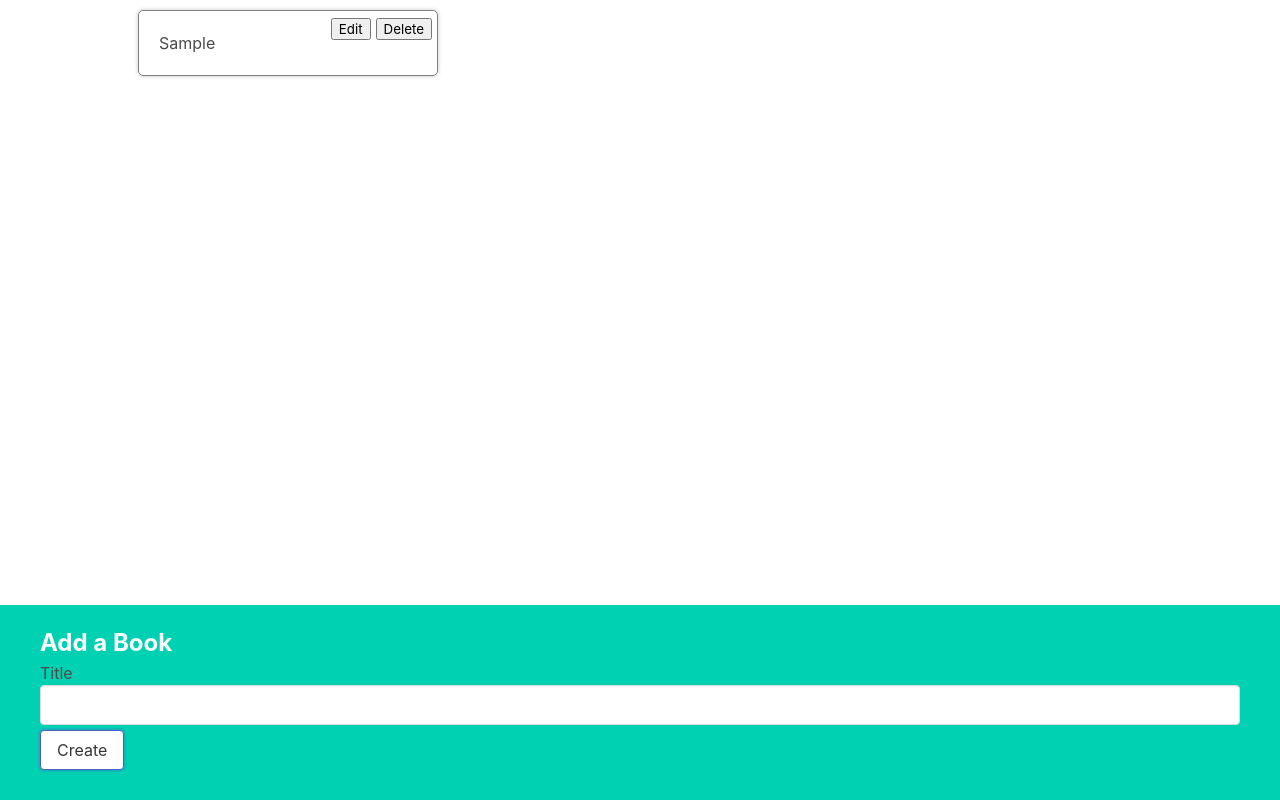
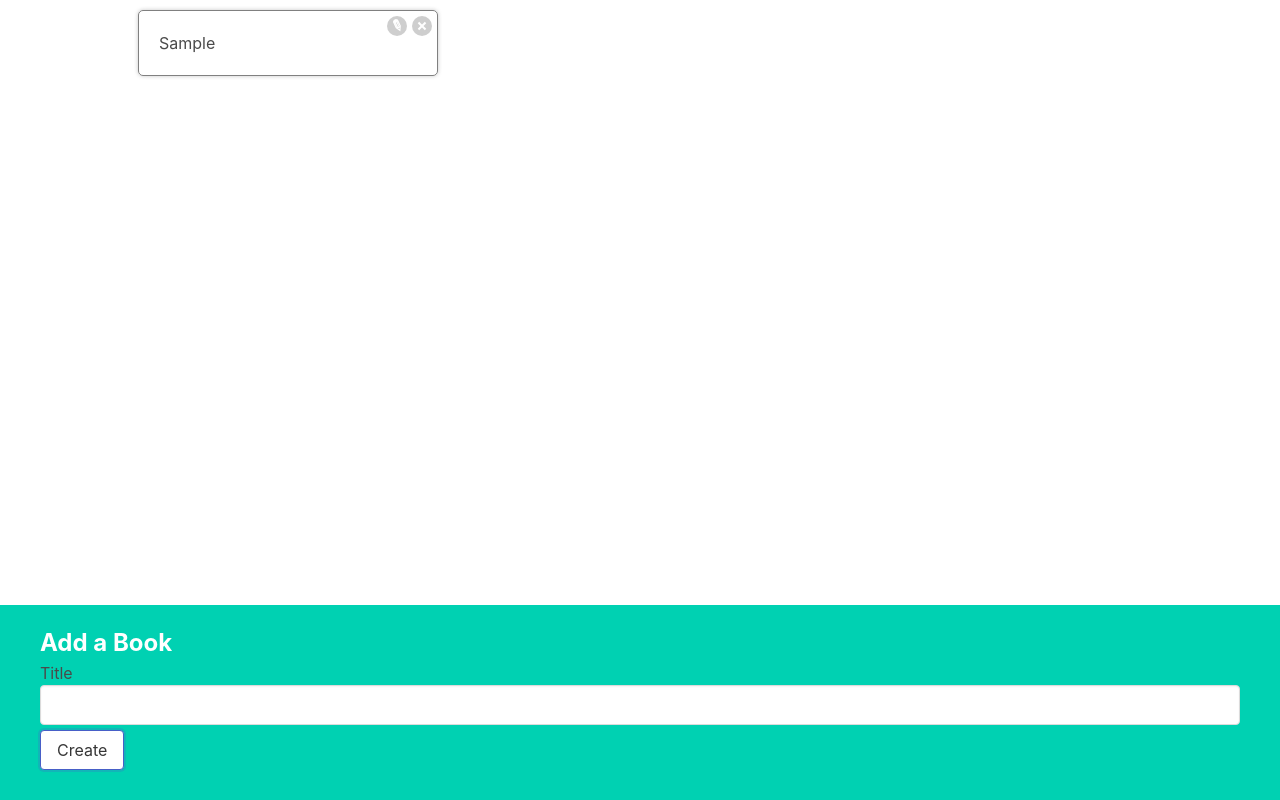
Before and after one commit to Dmitry1007/books-with-persistence-using-Context, a React (Create React App) app: page / in a window 1280 px wide. Both pictures are taken after typing "Sample" into the empty fields and a click on the button "Create". Built offline with nearby package versions, Linux system fonts and the light colour scheme.

Commit message:
Turn edit/delete buttons to icons

```diff
--- a/src/components/BookCreate.js
+++ b/src/components/BookCreate.js
@@ -8,7 +8,7 @@ function BookCreate({ onCreate }) {
   };
 
   const handleSubmit = (event) => {
-  event.preventDefault();
+    event.preventDefault();
     onCreate(title);
     setTitle("");
   };
--- a/src/components/BookShow.js
+++ b/src/components/BookShow.js
@@ -17,8 +17,8 @@ function BookShow({ book, onDelete, onUpdate }) {
      <div className="book-show">
       {showEdit ? <BookEdit book={book} onUpdate={handleUpdate} /> : book.title }
       <div className="actions">
-        <button onClick={() => setShowEdit(!showEdit)}>Edit</button>
-        <button onClick={handleDelete}>Delete</button>
+        <button className="edit" onClick={() => setShowEdit(!showEdit)}>Edit</button>
+        <button className="delete" onClick={handleDelete}>Delete</button>
       </div>
     </div>
   );
```
